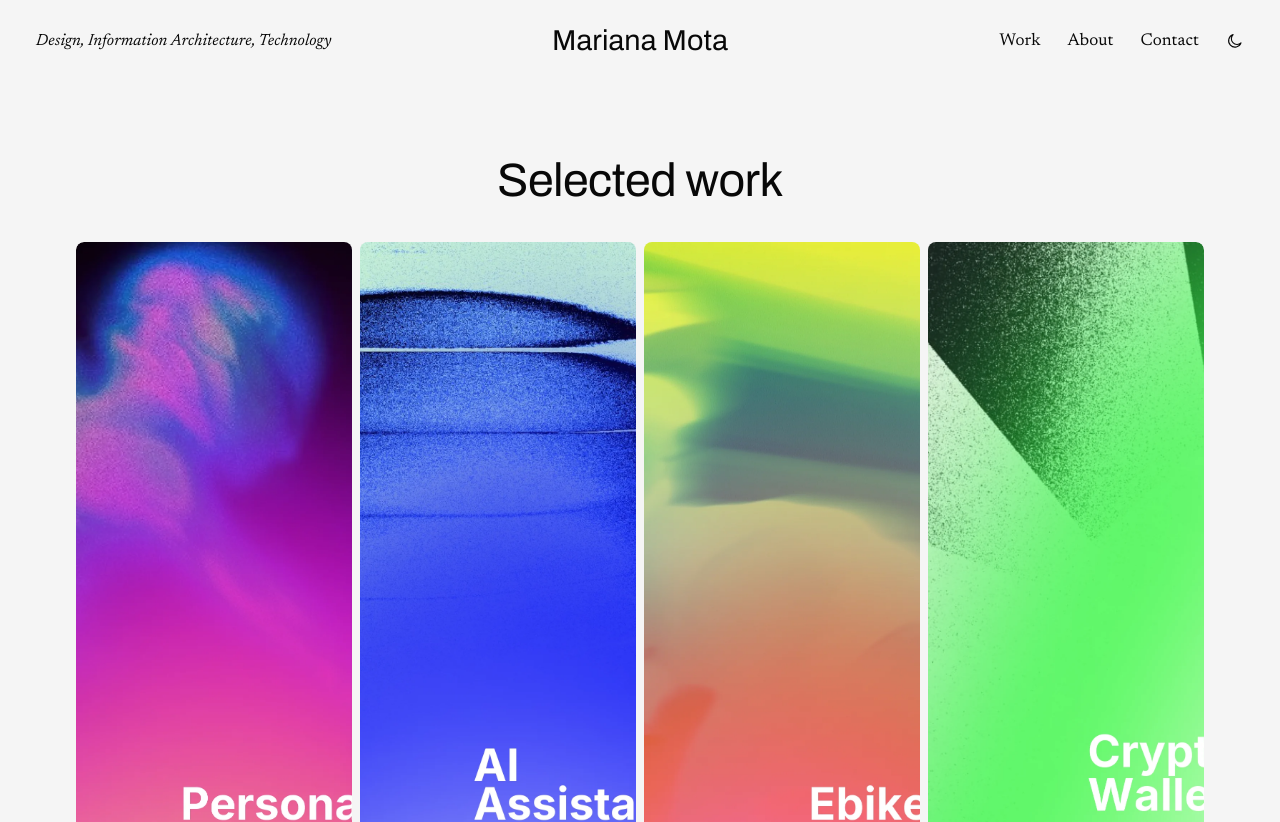
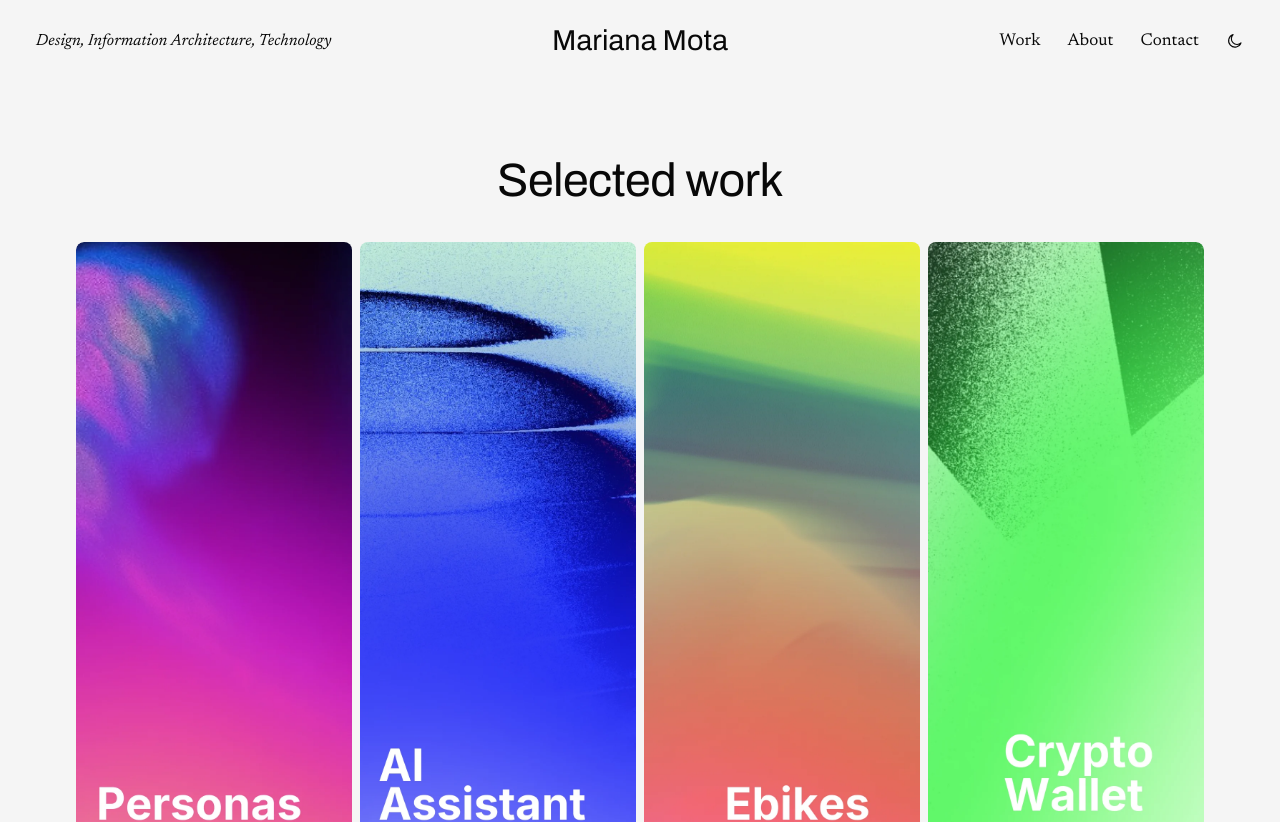
Before and after one commit to marianasmota/portfolio, a React (Vite) app: page / in a window 1280 px wide. Shown: the top 822 px of the page. Built offline with nearby package versions, Linux system fonts and the light colour scheme.

Commit message:
Fix home accordion crop so cover titles aren't clipped at rest

```diff
--- a/src/components/ImageAccordion.jsx
+++ b/src/components/ImageAccordion.jsx
@@ -149,11 +149,11 @@ const SHOTS = [
   {
     name: 'crypto-wallet',
     src: `${import.meta.env.BASE_URL}crypto-wallet.webp`,
-    pos: '78% 92%',
+    pos: '100% 92%',
   },
-  { name: 'gloria', src: `${import.meta.env.BASE_URL}gloria.webp`, pos: '75% 92%' },
-  { name: 'ebikes', src: `${import.meta.env.BASE_URL}ebikes.webp`, pos: '78% 92%' },
-  { name: 'personas', src: `${import.meta.env.BASE_URL}personas.webp`, pos: '78% 92%' },
+  { name: 'gloria', src: `${import.meta.env.BASE_URL}gloria.webp`, pos: '100% 92%' },
+  { name: 'ebikes', src: `${import.meta.env.BASE_URL}ebikes.webp`, pos: '100% 92%' },
+  { name: 'personas', src: `${import.meta.env.BASE_URL}personas.webp`, pos: '100% 92%' },
 ]
 
 /* ══ Image accordion ═══════════════════════════════════════
```
